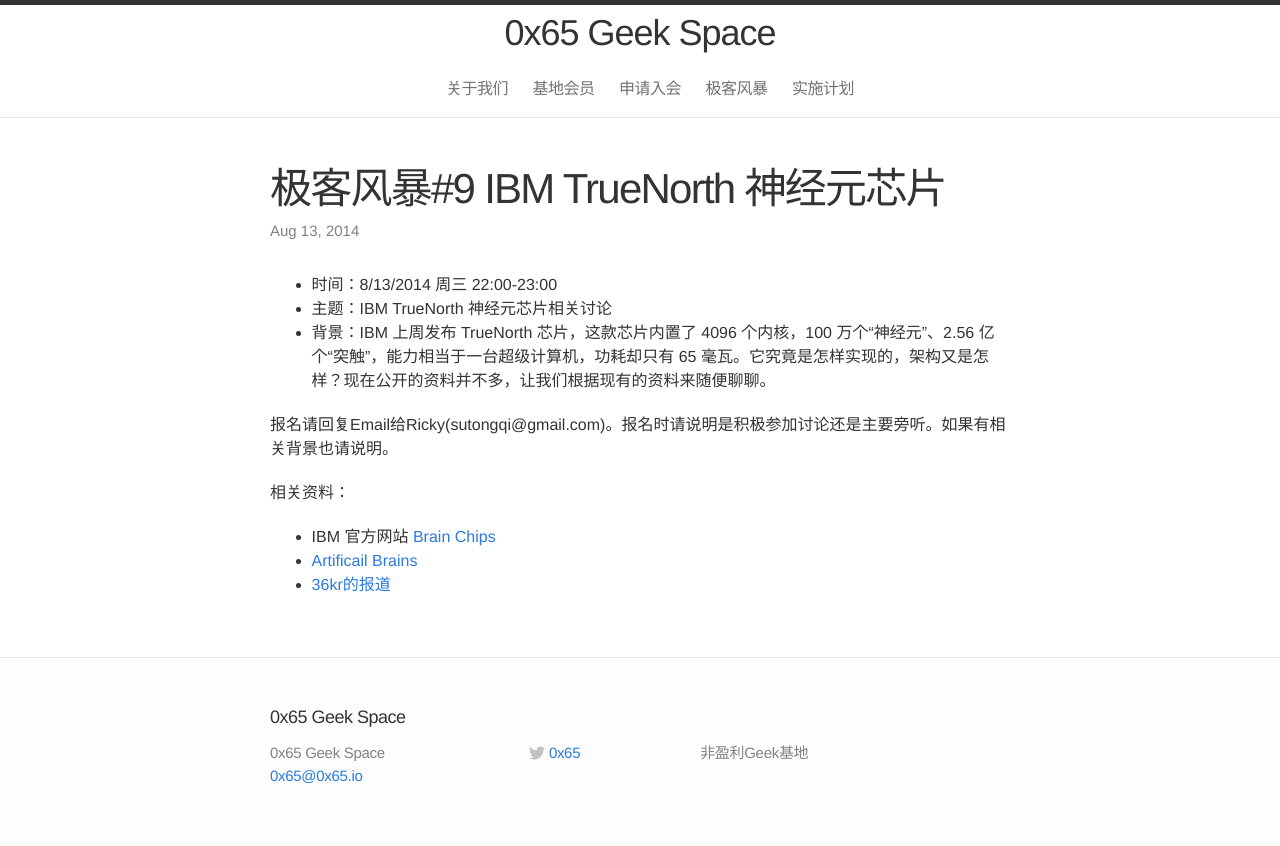
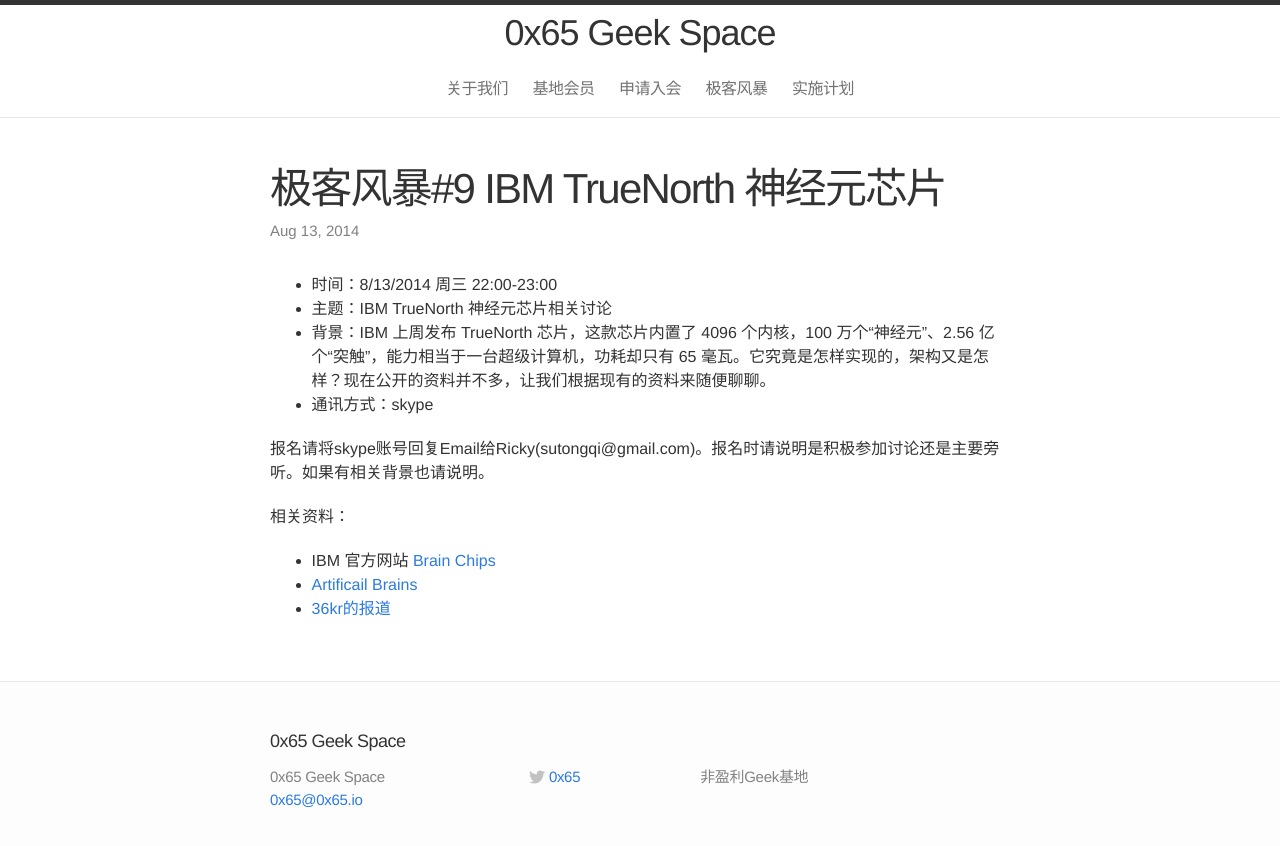
Before and after one commit to 0x65geekspace/0x65geekspace.github.io, a Jekyll site: the page built from _posts/2014-08-13-geekstorm-009.markdown, in a window 1280 px wide. Shown: the top 846 px of the page. Built offline with Jekyll 4.4.1, drawn with Linux system fonts in a browser that asks for light colours.

Commit message:
Skype requirements

```diff
--- a/_posts/2014-08-13-geekstorm-009.markdown
+++ b/_posts/2014-08-13-geekstorm-009.markdown
@@ -8,8 +8,9 @@
 - 时间：8/13/2014 周三 22:00-23:00
 - 主题：IBM TrueNorth 神经元芯片相关讨论
 - 背景：IBM 上周发布 TrueNorth 芯片，这款芯片内置了 4096 个内核，100 万个“神经元”、2.56 亿个“突触”，能力相当于一台超级计算机，功耗却只有 65 毫瓦。它究竟是怎样实现的，架构又是怎样？现在公开的资料并不多，让我们根据现有的资料来随便聊聊。
+- 通讯方式：skype
 
-报名请回复Email给Ricky(sutongqi@gmail.com)。报名时请说明是积极参加讨论还是主要旁听。如果有相关背景也请说明。
+报名请将skype账号回复Email给Ricky(sutongqi@gmail.com)。报名时请说明是积极参加讨论还是主要旁听。如果有相关背景也请说明。
 
 相关资料：
 - IBM 官方网站 [Brain Chips](http://www.research.ibm.com/articles/brain-chip.shtml)
```
